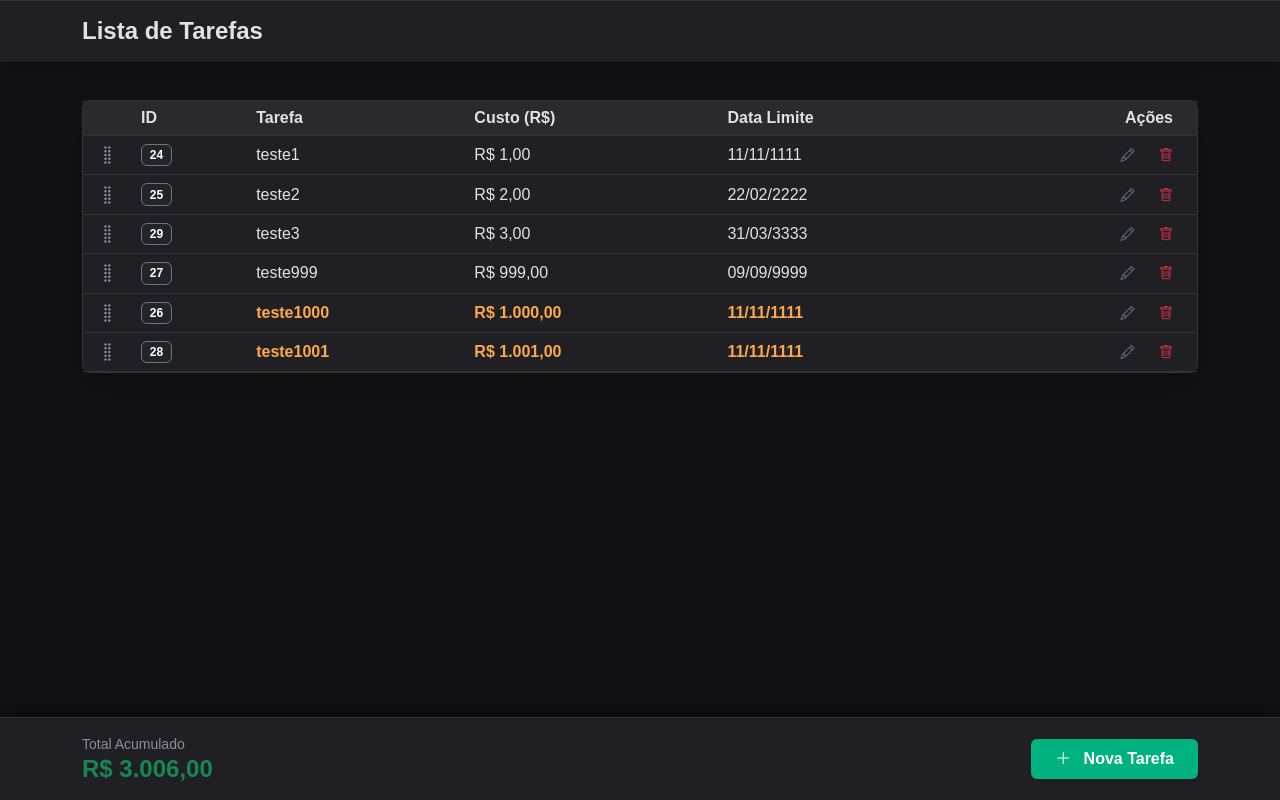
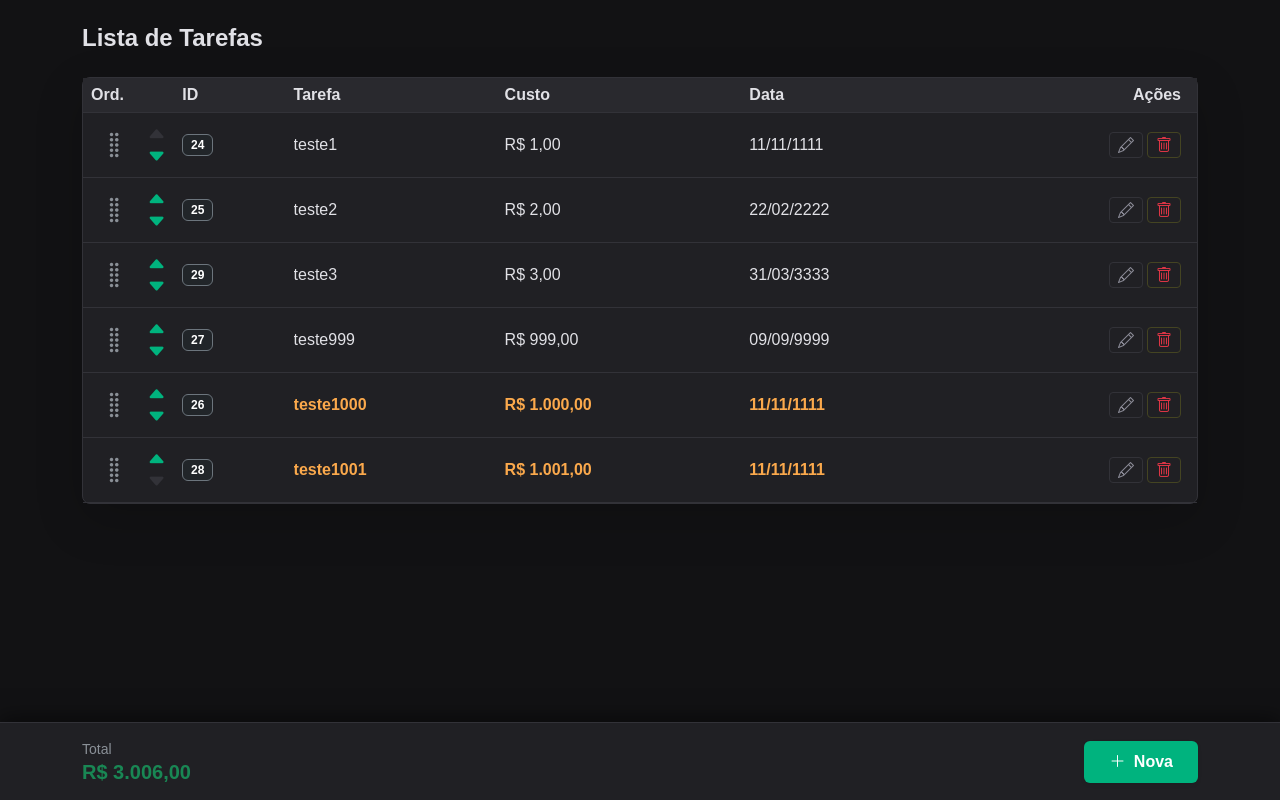
Before and after one commit to Felpopolho/lista-de-tarefas, a PHP site: page / in a window 1280 px wide. Run offline with PHP 8.4, Linux system fonts and the light colour scheme; data comes from the database, SQL or seed files in the repository; some libraries are stand-ins or nearby versions.

Commit message:
Add responsividade
Adicionei responsividade para mobile

```diff
--- a/index.php
+++ b/index.php
@@ -2,7 +2,6 @@
 require 'config.php';
 include 'modais.php';
 
-// Busca tarefas ordenadas
 try {
     $sql = "SELECT * FROM Tarefas ORDER BY ordem_apresentacao ASC";
     $stmt = $pdo->query($sql);
@@ -16,6 +15,7 @@ try {
 <html lang="pt-br" data-bs-theme="dark">
 <head>
     <meta charset="UTF-8">
+    <meta name="viewport" content="width=device-width, initial-scale=1.0">
     <title>Lista de Tarefas</title>
     <link href="https://cdn.jsdelivr.net/npm/bootstrap@5.3.0/dist/css/bootstrap.min.css" rel="stylesheet">
     <link href="https://cdn.jsdelivr.net/npm/bootstrap-icons@1.11.0/font/bootstrap-icons.css" rel="stylesheet">
@@ -33,9 +33,7 @@ try {
             background-color: var(--bg-body);
             color: var(--text-color);
             font-family: sans-serif;
-            /* IMPORTANTE: Espaço no final para o footer fixo não cobrir o conteúdo */
             padding-bottom: 100px;
-            padding-top: 100px;
         }
 
         .card-energy {
@@ -44,78 +42,69 @@ try {
             border-radius: 8px;
         }
 
-        .btn-energy {
-            background-color: var(--energy-green);
-            color: white;
-            font-weight: bold;
-            border: none;
-            transition: 0.2s;
+        /* Botões */
+        .btn-icon {
+            background: transparent; border: 1px solid #323238; color: #8d8d99;
+            padding: 4px 8px; border-radius: 4px; transition: 0.2s;
         }
-        .btn-energy:hover {
-            background-color: var(--energy-green-hover);
-            color: white;
+        .btn-icon:hover { background: #323238; color: #fff; }
+
+        .btn-move {
+            border: none; background: transparent; color: #00B37E;
+            padding: 0; line-height: 1; font-size: 1.2rem; /* Aumentei um pouco as setas */
+        }
+        .btn-move:hover { color: #fff; }
+        .btn-move:disabled { color: #323238; cursor: not-allowed; }
+
+        /* Tabela */
+        .table { --bs-table-bg: transparent; --bs-table-color: var(--text-color); --bs-table-border-color: #323238; }
+        .table-head-energy { background-color: #29292E !important; color: #fff; }
+
+        .form-control.edit-mode { background-color: #121214; border-color: #00B37E; color: #fff; }
+
+        /* Drag Handle (Alça de Arrastar) */
+        .drag-handle { cursor: grab; padding: 10px; } /* Área de toque maior */
+        .drag-handle:active { cursor: grabbing; color: #fff !important; }
+
+        /* Custo Alto */
+        .custo-alto td { color: #FBA94C !important; font-weight: bold; }
+        .custo-alto input { color: #fff !important; }
+
+        /* Footer */
+        .footer-fixo {
+            background-color: #202024; border-top: 1px solid #323238;
+            box-shadow: 0 -4px 20px rgba(0,0,0,0.5); z-index: 1000;
         }
 
-        .table {
-            --bs-table-bg: transparent;
-            --bs-table-color: var(--text-color);
-            --bs-table-border-color: #323238;
-        }
-
-        .table-head-energy {
-            background-color: #29292E !important;
-            color: #fff;
-        }
-
-        .form-control.edit-mode {
-            background-color: #121214;
-            border-color: #00B37E;
-            color: #fff;
-        }
-
-        .draggable-item { cursor: grab; }
-        .draggable-item:active { cursor: grabbing; }
-
-        .custo-alto td {
-            color: #FBA94C !important;
-            font-weight: bold;
-        }
-        .custo-alto input { color: #fff !important; }
-
-        .d-none { display: none !important; }
-        .text-muted { color: #8d8d99 !important; }
-
-        /* Estilo do Footer Fixo */
-        .footer-fixo {
-            background-color: #202024;
-            border-top: 1px solid #323238;
-            box-shadow: 0 -4px 20px rgba(0,0,0,0.5);
+        /* Mobile */
+        @media (max-width: 768px) {
+            .hide-mobile { display: none; }
+            .table th, .table td { padding: 0.75rem 0.5rem; }
         }
     </style>
 </head>
 
 <body>
 
-    <div class="fixed-top footer-fixo py-3">
-        <div class="container d-flex justify-content-between align-items-center">
-
-            <div class="d-flex flex-column">
+    <nav class="navbar navbar-dark bg-transparent pt-4 mb-3">
+        <div class="container d-flex align-items-center gap-2">
             <span class="h4 mb-0 fw-bold">Lista de Tarefas</span>
         </div>
-        </div>
-    </div>
+    </nav>
 
     <div class="container">
         <div class="card card-energy shadow-lg">
             <div class="card-body p-0">
+                <div class="table-responsive">
                     <table class="table table-hover mb-0 align-middle">
                         <thead class="table-head-energy">
                             <tr>
-                            <th style="width: 50px;"></th> <th>ID</th>
+                                <th style="width: 80px;">Ord.</th>
+                                <th class="hide-mobile">ID</th>
                                 <th>Tarefa</th>
-                            <th>Custo (R$)</th>
-                            <th>Data Limite</th>
-                            <th class="text-end pe-4">Ações</th>
+                                <th>Custo</th>
+                                <th class="hide-mobile">Data</th>
+                                <th class="text-end pe-3">Ações</th>
                             </tr>
                         </thead>
 
@@ -123,63 +112,92 @@ try {
                             <?php
                                 $soma_total = 0;
                                 if (count($tarefas) > 0):
-                                foreach ($tarefas as $tarefa):
+                                    foreach ($tarefas as $index => $tarefa):
                                         $soma_total += $tarefa['custo'];
                                         $classe_linha = ($tarefa['custo'] >= 1000) ? 'custo-alto' : '';
+
+                                        $is_first = ($index === 0) ? 'disabled' : '';
+                                        $is_last  = ($index === count($tarefas) - 1) ? 'disabled' : '';
                                 ?>
-                                <tr class="draggable-item <?= $classe_linha ?>" data-id="<?= $tarefa['id'] ?>" id="linha-<?= $tarefa['id'] ?>">
-                                    <td class="text-center"><i class="bi bi-grip-vertical text-muted fs-5"></i></td>
-                                    <td><span class="badge bg-dark border border-secondary"><?= $tarefa['id'] ?></span></td>
+                                    <tr class="item-tabela <?= $classe_linha ?>" data-id="<?= $tarefa['id'] ?>" id="linha-<?= $tarefa['id'] ?>">
+
                                         <td>
-                                        <span class="d-block view-mode"><?= htmlspecialchars($tarefa['nome']) ?></span>
+                                            <div class="d-flex align-items-center justify-content-center gap-2">
+                                                <i class="bi bi-grip-vertical text-muted fs-3 drag-handle" title="Arraste para mover"></i>
+
+                                                <div class="d-flex flex-column gap-1">
+                                                    <button class="btn-move" onclick="moverItem(<?= $tarefa['id'] ?>, 'cima')" <?= $is_first ?>>
+                                                        <i class="bi bi-caret-up-fill"></i>
+                                                    </button>
+                                                    <button class="btn-move" onclick="moverItem(<?= $tarefa['id'] ?>, 'baixo')" <?= $is_last ?>>
+                                                        <i class="bi bi-caret-down-fill"></i>
+                                                    </button>
+                                                </div>
+                                            </div>
+                                        </td>
+
+                                        <td class="hide-mobile"><span class="badge bg-dark border border-secondary"><?= $tarefa['id'] ?></span></td>
+
+                                        <td>
+                                            <span class="d-block view-mode text-truncate" style="max-width: 200px;"><?= htmlspecialchars($tarefa['nome']) ?></span>
                                             <input type="text" class="form-control form-control-sm edit-mode d-none" value="<?= htmlspecialchars($tarefa['nome']) ?>">
+
+                                            <small class="d-md-none text-muted d-block mt-1 view-mode">
+                                                <?= date('d/m/Y', strtotime($tarefa['data_limite'])) ?>
+                                            </small>
+                                            <input type="date" class="form-control form-control-sm edit-mode d-none mt-1 d-md-none" value="<?= $tarefa['data_limite'] ?>">
                                         </td>
+
                                         <td>
                                             <span class="d-block view-mode">R$ <?= number_format($tarefa['custo'], 2, ',', '.') ?></span>
-                                        <input type="number" step="0.01" class="form-control form-control-sm edit-mode d-none" value="<?= $tarefa['custo'] ?>">
+                                            <input type="number" step="0.01" class="form-control form-control-sm edit-mode d-none" value="<?= $tarefa['custo'] ?>" style="min-width: 80px;">
                                         </td>
-                                    <td>
+
+                                        <td class="hide-mobile">
                                             <span class="d-block view-mode"><?= date('d/m/Y', strtotime($tarefa['data_limite'])) ?></span>
                                             <input type="date" class="form-control form-control-sm edit-mode d-none" value="<?= $tarefa['data_limite'] ?>">
                                         </td>
+
                                         <td class="text-end pe-3">
-                                        <button class="btn btn-sm btn-outline-secondary view-mode border-0" onclick="toggleEdicao(<?= $tarefa['id'] ?>)" title="Editar">
+                                            <div class="d-flex justify-content-end gap-1">
+                                                <button class="btn-icon view-mode" onclick="toggleEdicao(<?= $tarefa['id'] ?>)">
                                                     <i class="bi bi-pencil"></i>
                                                 </button>
-                                        <button class="btn btn-sm btn-energy edit-mode d-none" onclick="salvarEdicao(<?= $tarefa['id'] ?>)">
+
+                                                <button class="btn btn-sm btn-success edit-mode d-none" onclick="salvarEdicao(<?= $tarefa['id'] ?>)">
                                                     <i class="bi bi-check-lg"></i>
                                                 </button>
                                                 <button class="btn btn-sm btn-outline-secondary edit-mode d-none" onclick="toggleEdicao(<?= $tarefa['id'] ?>)">
                                                     <i class="bi bi-x-lg"></i>
                                                 </button>
-                                        <a href="acoes.php?acao=excluir&id=<?= $tarefa['id'] ?>" class="btn btn-sm btn-outline-danger view-mode border-0 ms-1" onclick="return confirm('Excluir esta tarefa?')" title="Excluir">
+
+                                                <a href="acoes.php?acao=excluir&id=<?= $tarefa['id'] ?>" class="btn-icon text-danger view-mode" onclick="return confirm('Excluir?')" style="border-color: #442; color: #f75a68;">
                                                     <i class="bi bi-trash"></i>
                                                 </a>
+                                            </div>
                                         </td>
                                     </tr>
                             <?php endforeach; else: ?>
-                            <tr><td colspan="6" class="text-center py-4 text-muted">Nenhuma tarefa cadastrada.</td></tr>
+                                <tr><td colspan="6" class="text-center py-4 text-muted">Nenhuma tarefa.</td></tr>
                             <?php endif; ?>
                         </tbody>
                     </table>
                 </div>
             </div>
         </div>
+    </div>
 
     <div class="fixed-bottom footer-fixo py-3">
         <div class="container d-flex justify-content-between align-items-center">
-
             <div class="d-flex flex-column">
-                <span class="text-muted small">Total Acumulado</span>
-                <span class="h4 fw-bold text-success mb-0">
+                <span class="text-muted small">Total</span>
+                <span class="h5 fw-bold text-success mb-0">
                     R$ <?= number_format($soma_total, 2, ',', '.') ?>
                 </span>
             </div>
-
-            <button type="button" class="btn btn-energy shadow-sm px-4 py-2" data-bs-toggle="modal" data-bs-target="#modalIncluir">
-                <i class="bi bi-plus-lg me-2"></i> Nova Tarefa
+            <button type="button" class="btn text-white shadow-sm px-4 py-2" data-bs-toggle="modal" data-bs-target="#modalIncluir" style="background-color: #00B37E; font-weight: bold;">
+                <i class="bi bi-plus-lg me-1"></i> Nova
             </button>
-
         </div>
     </div>
 
@@ -189,19 +207,40 @@ try {
     <script>
         var el = document.getElementById('lista-tarefas');
         var sortable = Sortable.create(el, {
-            handle: '.bi-grip-vertical',
+            handle: '.drag-handle', // MUDANÇA IMPORTANTE: Só arrasta se pegar no ícone
             animation: 150,
             ghostClass: 'bg-dark',
-            // Removi o filtro .static pois o botão não está mais na tabela
-            onEnd: function () {
+            onEnd: function () { salvarOrdemNoBanco(); }
+        });
+
+        function salvarOrdemNoBanco() {
             var ordem = sortable.toArray();
             fetch('acoes.php', {
                 method: 'POST',
                 headers: {'Content-Type': 'application/x-www-form-urlencoded'},
                 body: 'acao=reordenar&ordem=' + ordem.join(',')
             });
+            setTimeout(() => window.location.reload(), 300);
         }
-        });
+
+        function moverItem(id, direcao) {
+            const linha = document.getElementById('linha-' + id);
+            const pai = linha.parentNode;
+
+            if (direcao === 'cima') {
+                const anterior = linha.previousElementSibling;
+                if (anterior) {
+                    pai.insertBefore(linha, anterior);
+                    salvarOrdemNoBanco();
+                }
+            } else {
+                const proximo = linha.nextElementSibling;
+                if (proximo) {
+                    pai.insertBefore(proximo, linha);
+                    salvarOrdemNoBanco();
+                }
+            }
+        }
 
         function toggleEdicao(id) {
             const linha = document.getElementById('linha-' + id);
@@ -211,12 +250,17 @@ try {
         function salvarEdicao(id) {
             const linha = document.getElementById('linha-' + id);
             const inputs = linha.querySelectorAll('input');
+
+            if (!inputs[0].value || !inputs[1].value || (!inputs[2].value && !inputs[3].value)) {
+                alert("Preencha todos os campos!"); return;
+            }
+
+            let dataFinal = inputs[3].value ? inputs[3].value : inputs[2].value;
+
             const dados = new URLSearchParams({
-                acao: 'editar', id: id, nome: inputs[0].value, custo: inputs[1].value, data_limite: inputs[2].value
+                acao: 'editar', id: id, nome: inputs[0].value, custo: inputs[1].value, data_limite: dataFinal
             });
-            if (!inputs[0].value || !inputs[1].value || !inputs[2].value){
-                alert("Informe todos os dados!");
-            } else {
+
             fetch('acoes.php', { method: 'POST', body: dados })
             .then(res => res.json())
             .then(data => {
@@ -224,7 +268,6 @@ try {
                 else alert(data.mensagem);
             });
         }
-        }
     </script>
 </body>
 </html>
--- a/modais.php
+++ b/modais.php
@@ -1,39 +1,40 @@
 <div class="modal fade" id="modalIncluir" tabindex="-1" data-bs-theme="dark">
-    <div class="modal-dialog">
+    <div class="modal-dialog modal-fullscreen-sm-down modal-dialog-centered">
         <div class="modal-content" style="background-color: #202024; border: 1px solid #323238; color: #E1E1E6;">
             <form action="acoes.php" method="POST">
                 <input type="hidden" name="acao" value="incluir">
 
                 <div class="modal-header" style="border-bottom: 1px solid #323238;">
                     <h5 class="modal-title fw-bold text-success">
-                        <i class="bi bi-plus-circle me-2"></i>Nova Ideia/Tarefa
+                        <i class="bi bi-lightning-fill me-2"></i>Nova Tarefa
                     </h5>
                     <button type="button" class="btn-close" data-bs-dismiss="modal"></button>
                 </div>
 
                 <div class="modal-body">
-                    <div class="mb-3">
-                        <label class="form-label text-secondary">Nome da Tarefa</label>
-                        <input type="text" name="nome" class="form-control bg-dark text-light border-secondary" required placeholder="Ex: Comprar material...">
+                    <div class="mb-4">
+                        <label class="form-label text-secondary small text-uppercase fw-bold">O que precisa ser feito?</label>
+                        <input type="text" name="nome" class="form-control form-control-lg bg-dark text-light border-secondary" required placeholder="Ex: Criar campanha...">
                     </div>
-                    <div class="row">
-                        <div class="col-md-6 mb-3">
-                            <label class="form-label text-secondary">Custo (R$)</label>
+
+                    <div class="row g-3">
+                        <div class="col-6">
+                            <label class="form-label text-secondary small text-uppercase fw-bold">Custo</label>
                             <div class="input-group">
                                 <span class="input-group-text bg-dark border-secondary text-secondary">R$</span>
                                 <input type="number" name="custo" step="0.01" min="0" class="form-control bg-dark text-light border-secondary" required>
                             </div>
                         </div>
-                        <div class="col-md-6 mb-3">
-                            <label class="form-label text-secondary">Data Limite</label>
+                        <div class="col-6">
+                            <label class="form-label text-secondary small text-uppercase fw-bold">Prazo</label>
                             <input type="date" name="data_limite" class="form-control bg-dark text-light border-secondary" required>
                         </div>
                     </div>
                 </div>
 
                 <div class="modal-footer" style="border-top: 1px solid #323238;">
-                    <button type="button" class="btn btn-outline-secondary" data-bs-dismiss="modal">Cancelar</button>
-                    <button type="submit" class="btn" style="background-color: #00B37E; color: white; font-weight: bold;">Salvar</button>
+                    <button type="button" class="btn btn-outline-secondary w-50" data-bs-dismiss="modal">Cancelar</button>
+                    <button type="submit" class="btn w-50" style="background-color: #00B37E; color: white; font-weight: bold;">Salvar Tarefa</button>
                 </div>
             </form>
         </div>
```
Lines whose indentation alone changed are shown as unchanged.
